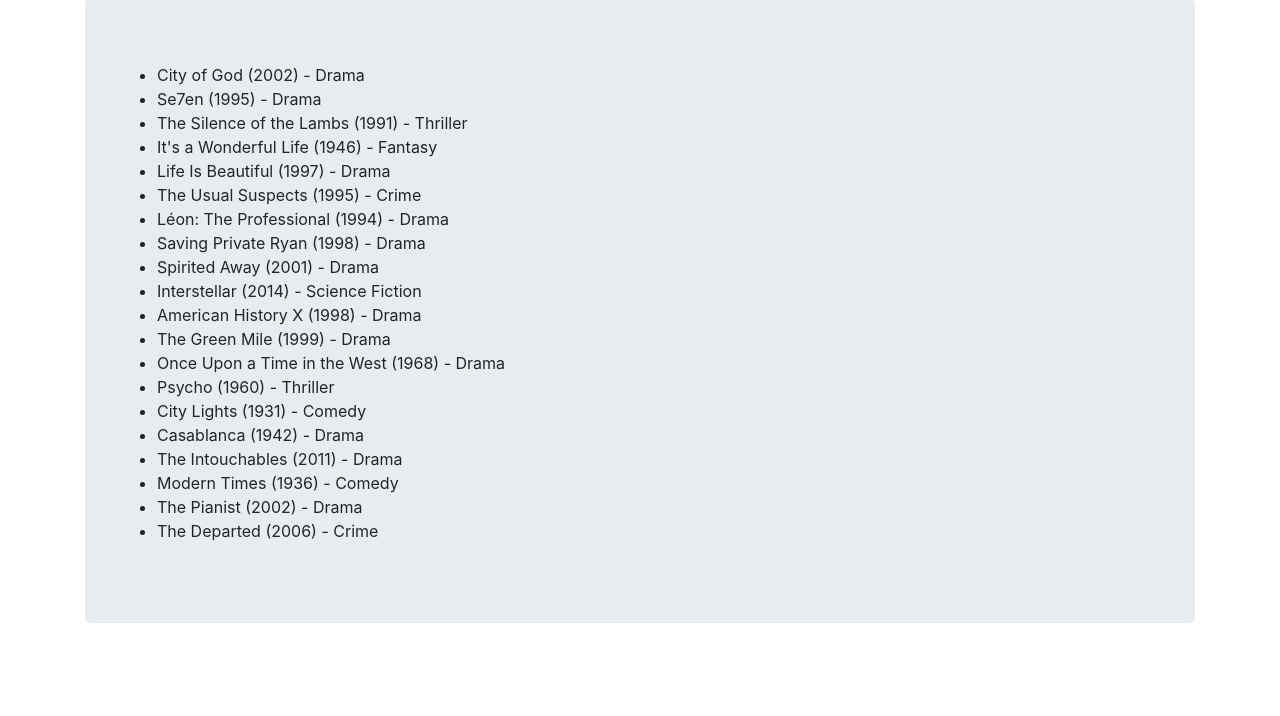
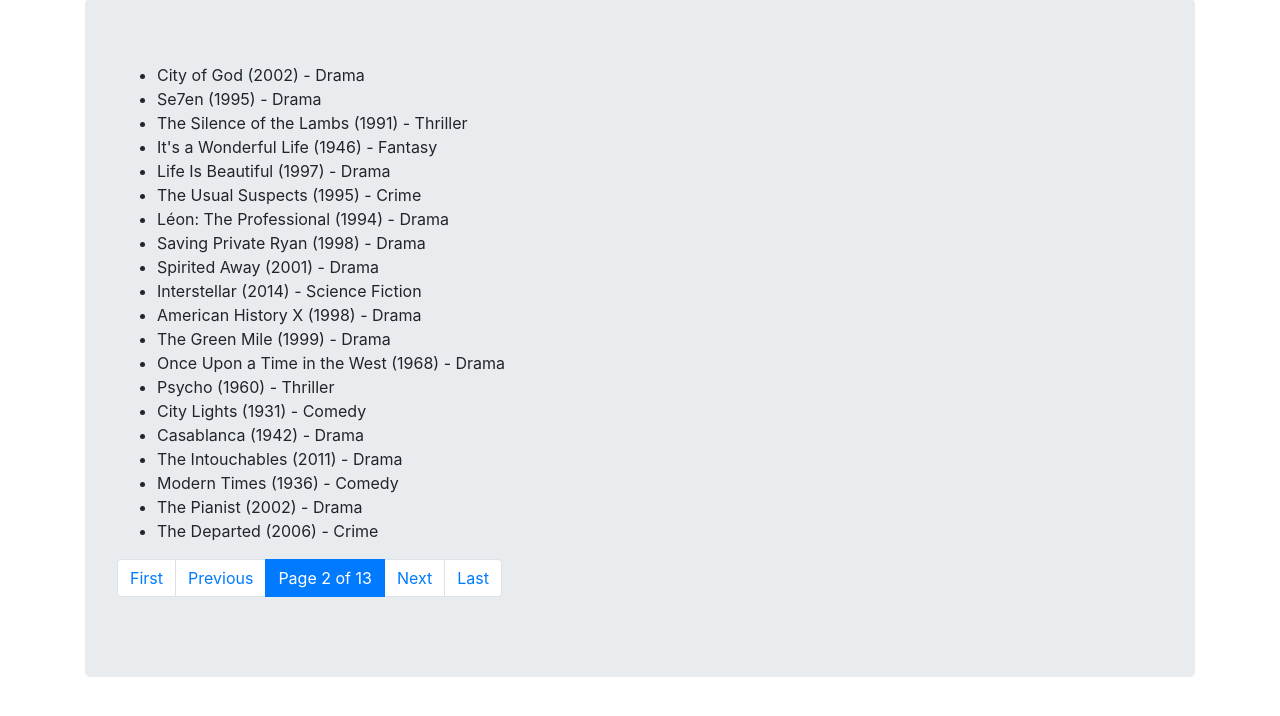
Before and after one commit to ptokarski/hollymovies-django-3.2, a Django app: page /?page=2 in a window 1280 px wide. Shown: the part 57-773 px from the top of the page. Run offline with Django 3.2, Linux system fonts and the light colour scheme; data comes from the database, SQL or seed files in the repository; some libraries are stand-ins or nearby versions.

Commit message:
Add pagination on index.

```diff
--- a/hollymovies/templates/index.html
+++ b/hollymovies/templates/index.html
@@ -3,9 +3,43 @@
 {% load movie_extras %}
 
 {% block content %}
+
   <ul>
-    {% for movie in object_list %}
+    {% for movie in page_obj %}
       <li>{% movie_format movie %}</li>
     {% endfor %}
   </ul>
+
+  <nav aria-label="Page navigation example">
+    <ul class="pagination">
+      {% if page_obj.has_previous %}
+        <li class="page-item">
+          <a class="page-link" href="?page=1">First</a>
+        </li>
+        <li class="page-item">
+          <a class="page-link" href="?page={{ page_obj.previous_page_number }}">
+            Previous
+          </a>
+        </li>
+      {% endif %}
+      <li class="page-item active">
+        <a class="page-link" href="#">
+          Page {{ page_obj.number }} of {{ page_obj.paginator.num_pages }}
+        </a>
+      </li>
+      {% if page_obj.has_next %}
+        <li class="page-item">
+          <a class="page-link" href="?page={{ page_obj.next_page_number }}">
+            Next
+          </a>
+        </li>
+        <li class="page-item">
+          <a class="page-link" href="?page={{ page_obj.paginator.num_pages }}">
+            Last
+          </a>
+        </li>
+      {% endif %}
+    </ul>
+  </nav>
+
 {% endblock %}
```
